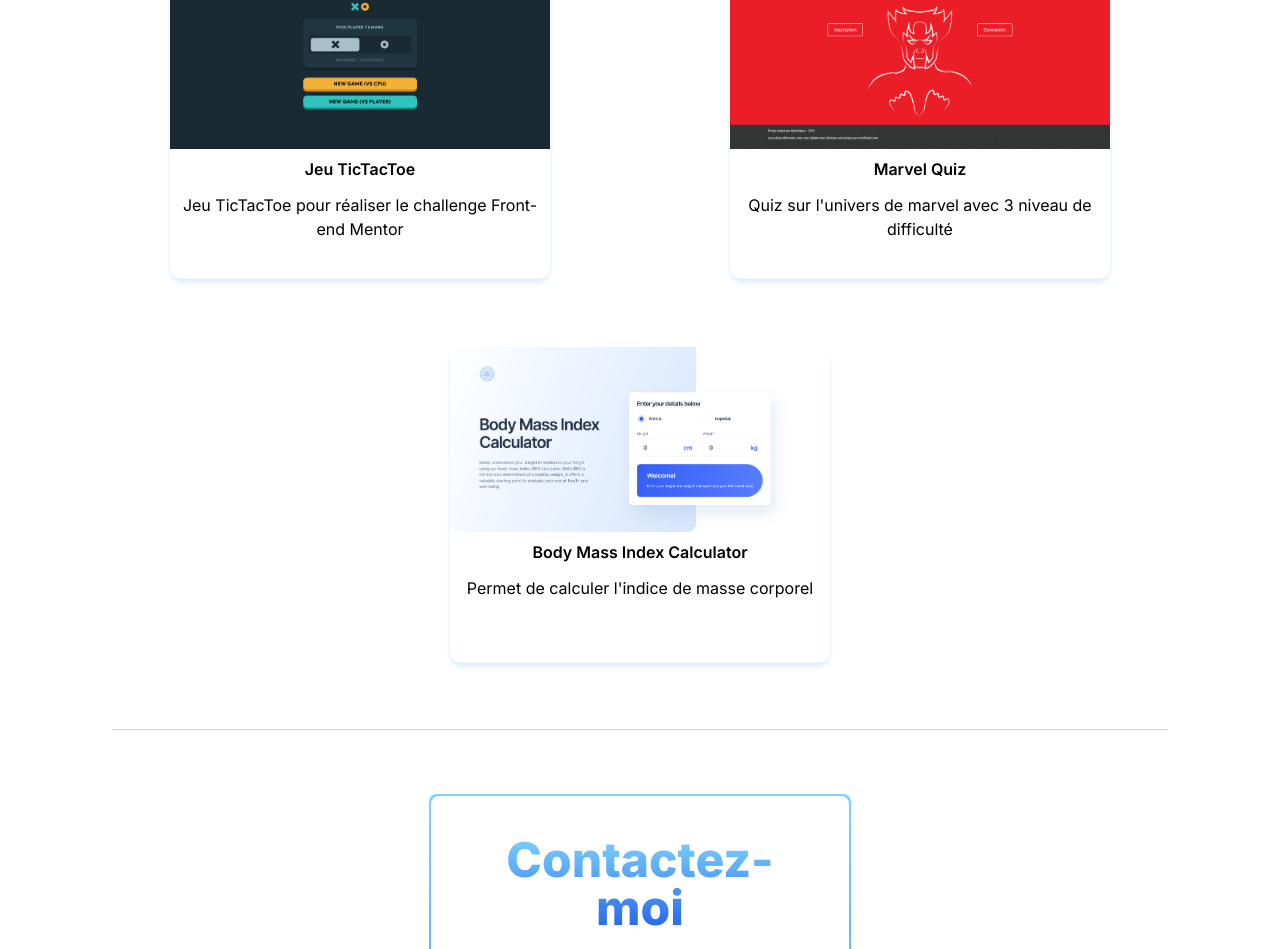
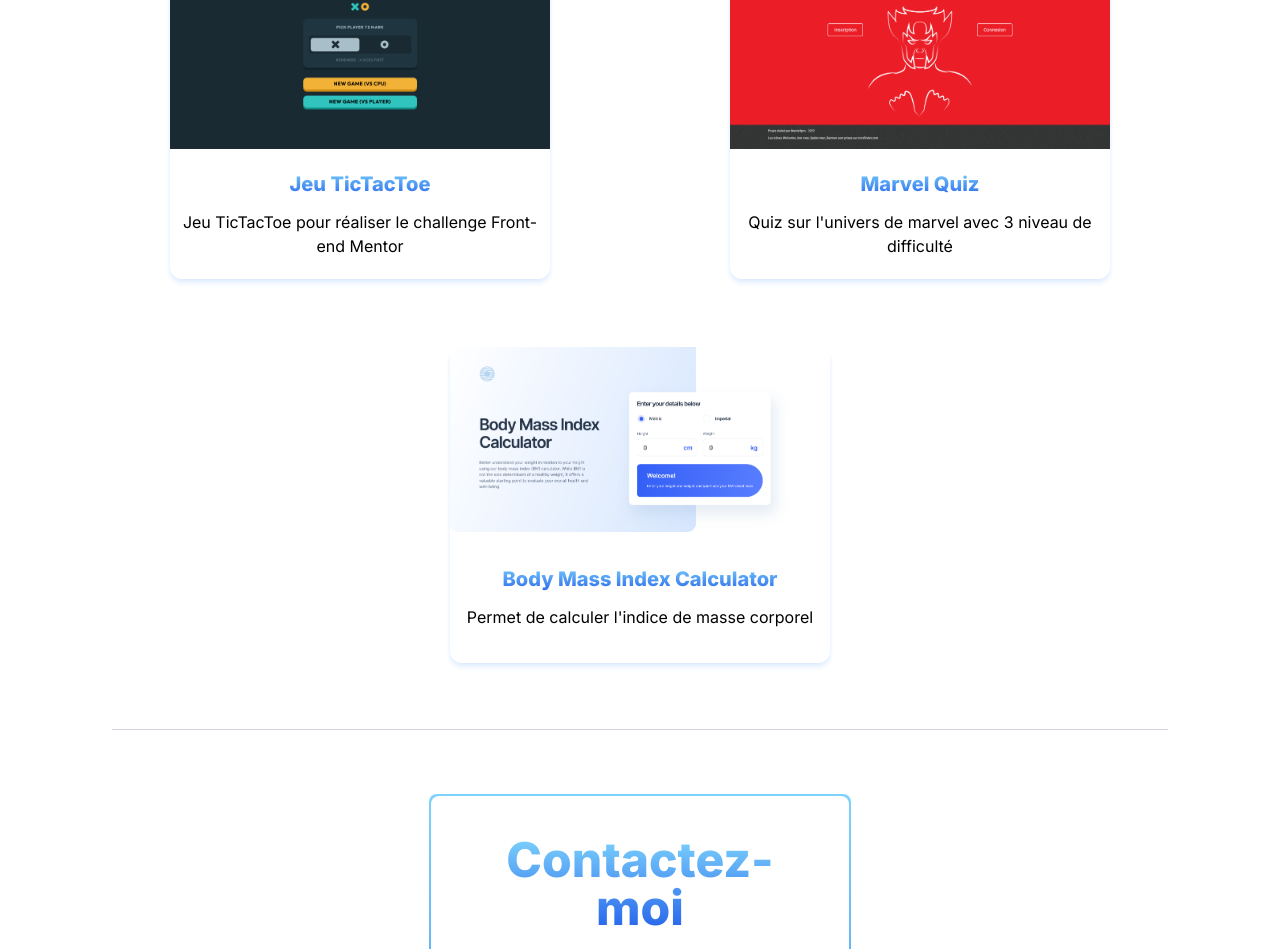
Before and after one commit to AnthonyFerreira91/Site-Personnel, a Next.js app: page / in a window 1280 px wide. Shown: the part 999-1948 px from the top of the page. Built offline with nearby package versions, Linux system fonts and the light colour scheme; no server answers.

Commit message:
Upgrade ProjectCard and add new styles

```diff
--- a/src/components/ProjectCard/ProjectCard.tsx
+++ b/src/components/ProjectCard/ProjectCard.tsx
@@ -11,10 +11,10 @@
   return (
     <div>
       <button onClick={() => setShowModal(!showModal)} className="bg-primary-hover transition-all hover:scale-105 min-w-[384px] min-h-[320px] h-80 w-96 p-0.5 rounded-[14px]">
-        <div className="relative bg-dark dark:shadow-gray-800 hover:shadow-none shadow-md shadow-blue-100 cursor-pointer pb-2 bg-white rounded-xl w-full h-full">
+        <div className="relative dark:bg-[#202b3a] dark:shadow-gray-800 hover:shadow-none shadow-md shadow-blue-100 cursor-pointer pb-2 bg-white rounded-xl w-full h-full">
           <Image src={imgUrl} alt={imgAlt} width={384} height={160} className="rounded-t-xl" />
-          <div className="flex flex-col gap-3 h-[100px]">
-            <h3 className="text-center font-semibold mt-2">{title}</h3>
+          <div className="flex flex-col justify-center gap-3 h-[130px]">
+            <h3 className="text-center font-extrabold text-xl text-primary">{title}</h3>
             <p className="text-center">{description}</p>
           </div>
         </div>
--- a/src/styles/globals.css
+++ b/src/styles/globals.css
@@ -16,6 +16,10 @@
 	@apply bg-gradient-to-b from-sky-300 to-blue-600;
 }
 
+.bg-primary-dark {
+	@apply dark:bg-gradient-to-b dark:from-sky-300 dark:to-blue-600;
+}
+
 .bg-primary-hover {
 	@apply hover:bg-gradient-to-b hover:from-sky-300 hover:to-blue-600;
 }
```
